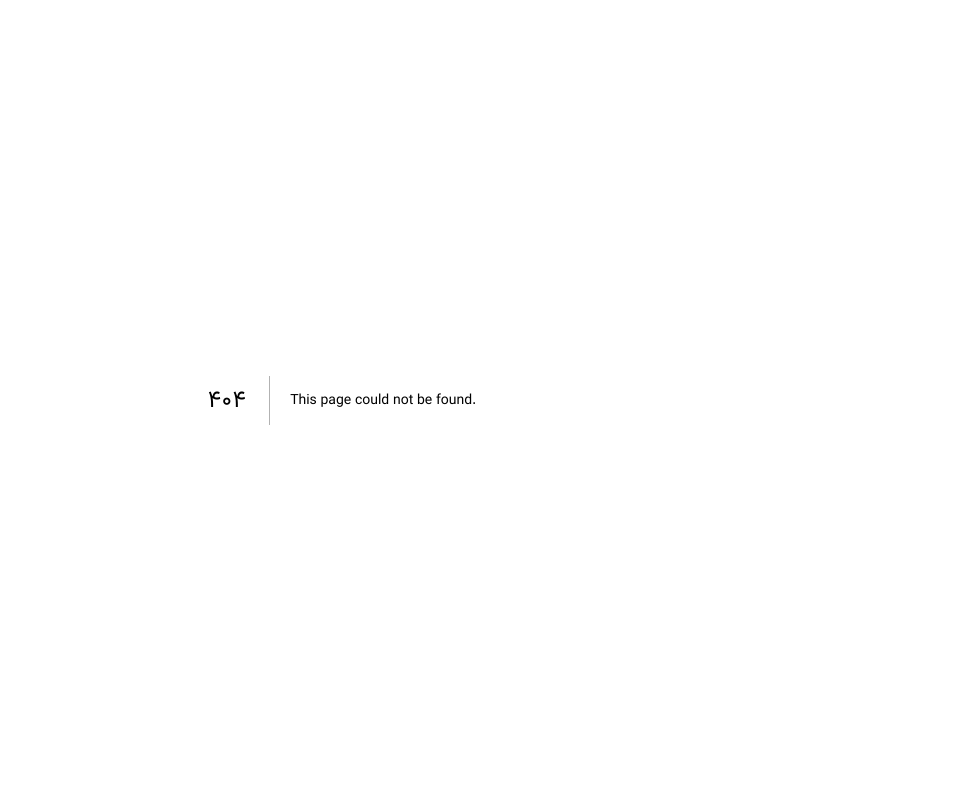
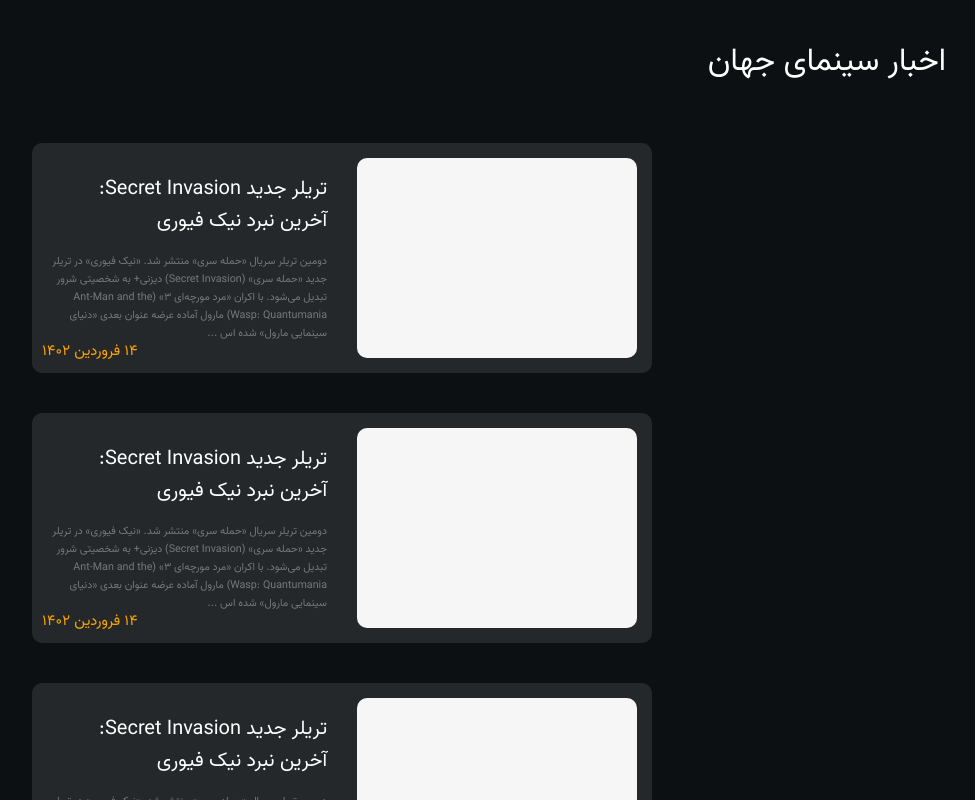
Before and after one commit to Nitro-1402/project-Nitro, a Next.js app: page /news in a window 1280 px wide. Before the commit this address had no page. Shown: the top 800 px of the page, without its empty margins (298-1273 px from the left). Built offline with nearby package versions, Linux system fonts and the light colour scheme.

Commit message:
feat : add news main page

```diff
--- /dev/null
+++ b/component/news/Card.tsx
@@ -0,0 +1,20 @@
+import CustomImage from '@/ui/CustomImage'
+import styles from '../../styles/news.module.css'
+export default function NewsCard(){
+    return(
+        <div className={styles.card}>
+            <CustomImage style={{minHeight:200,minWidth:280,borderRadius:10,marginLeft:30}} src=''/>
+            <div>
+                <h2 style={{color:'white',fontSize:20,margin:"15px 0"}}>تریلر جدید Secret Invasion: آخرین نبرد نیک فیوری</h2>
+                <h6 style={{color:'#787878'}}>
+
+
+دومین تریلر سریال «حمله سری» منتشر شد.
+«نیک فیوری» در تریلر جدید «حمله سری» (Secret Invasion) دیزنی+ به شخصیتی شرور تبدیل می‌شود. با اکران «مرد مورچه‌ای ۳» (Ant-Man and the Wasp: Quantumania) مارول آماده عرضه عنوان بعدی «دنیای سینمایی مارول» شده اس ...
+
+                </h6>
+                <h4 style={{position:'absolute',left:10,bottom:10,fontSize:15,color:"#FFA500"}}>14 فروردین 1402</h4>
+            </div>
+        </div>
+    )
+}
--- /dev/null
+++ b/pages/news/index.tsx
@@ -0,0 +1,19 @@
+import NewsCard from "@/component/news/Card";
+import styles from '../../styles/news.module.css'
+export default function News(){
+    return(
+        <>
+        <h1 style={{direction:'rtl',color:'white',margin:36}}>اخبار سینمای جهان</h1>
+        <div className={styles.container}>
+        <NewsCard/>
+        <NewsCard/>
+        <NewsCard/>
+        <NewsCard/>
+        <NewsCard/>
+        <NewsCard/>
+        <NewsCard/>
+        <NewsCard/>
+        </div>
+        </>
+    )
+}
--- a/pages/register.tsx
+++ b/pages/register.tsx
@@ -109,6 +109,7 @@
               width: 340,
               textAlign: "center",
               marginTop: 20,
+              color:"white"
             }}
           >
             ثبت نام کرده اید؟{" "}
@@ -190,6 +191,7 @@
               width: 340,
               textAlign: "center",
               marginTop: 20,
+              color:'white'
             }}
           >
             ثبت نام نکرده اید؟{" "}
--- a/styles/globals.css
+++ b/styles/globals.css
@@ -17,4 +17,5 @@
   width:100vw;
   min-height: 100vh;
   overflow-x: hidden;
+  background-color:#0c1012
 }
--- a/styles/input.module.css
+++ b/styles/input.module.css
@@ -10,6 +10,7 @@
   }
 
   .label {
+    color: white;
     display: block;
     margin: 5px;
     font-size: 14px;
@@ -22,7 +23,7 @@
     border-radius: 4px;
     border:1px solid #aaaaaa;
     outline: none;
-    color: black;
+    color: white;
     font-family: RegularPersian;
     font-size: 14px;
     padding-right: 10px;
--- /dev/null
+++ b/styles/news.module.css
@@ -0,0 +1,25 @@
+.card{
+    width:620px;
+    min-height: 230px;
+    padding: 15px;
+    margin: 20px;
+    background-color: #24282A;
+    border-radius: 10px;
+    direction: rtl;
+    display: flex;
+    justify-content: space-between;
+    position: relative;
+    height: auto;
+}
+.container{
+    display: flex;
+    flex-wrap: wrap;
+    justify-content: center;
+}
+@media only  screen and (max-width:800px) {
+    .card{
+        flex-direction: column;
+        width: 310px;
+        padding-bottom: 50px;
+    }
+}
```
